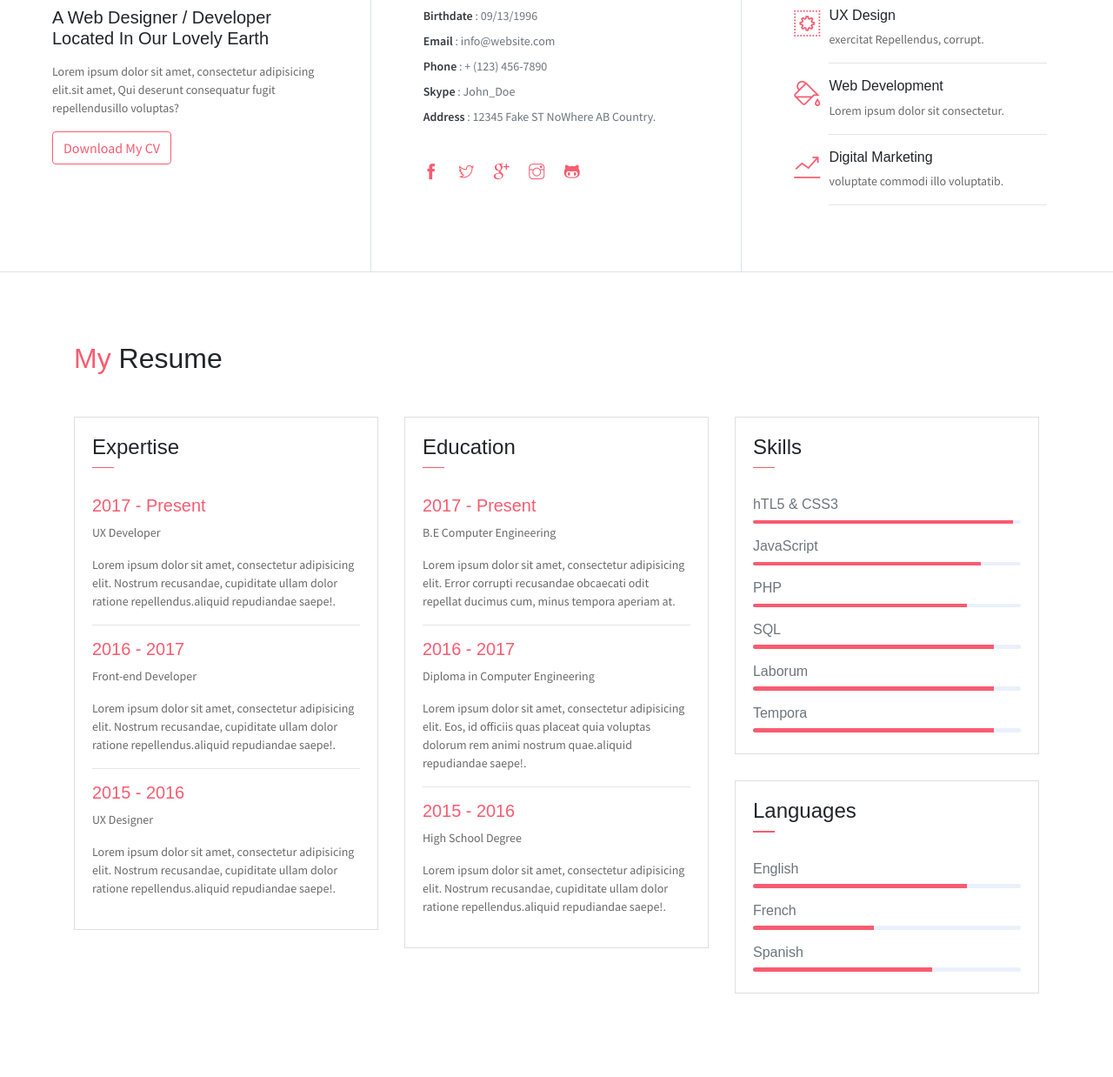
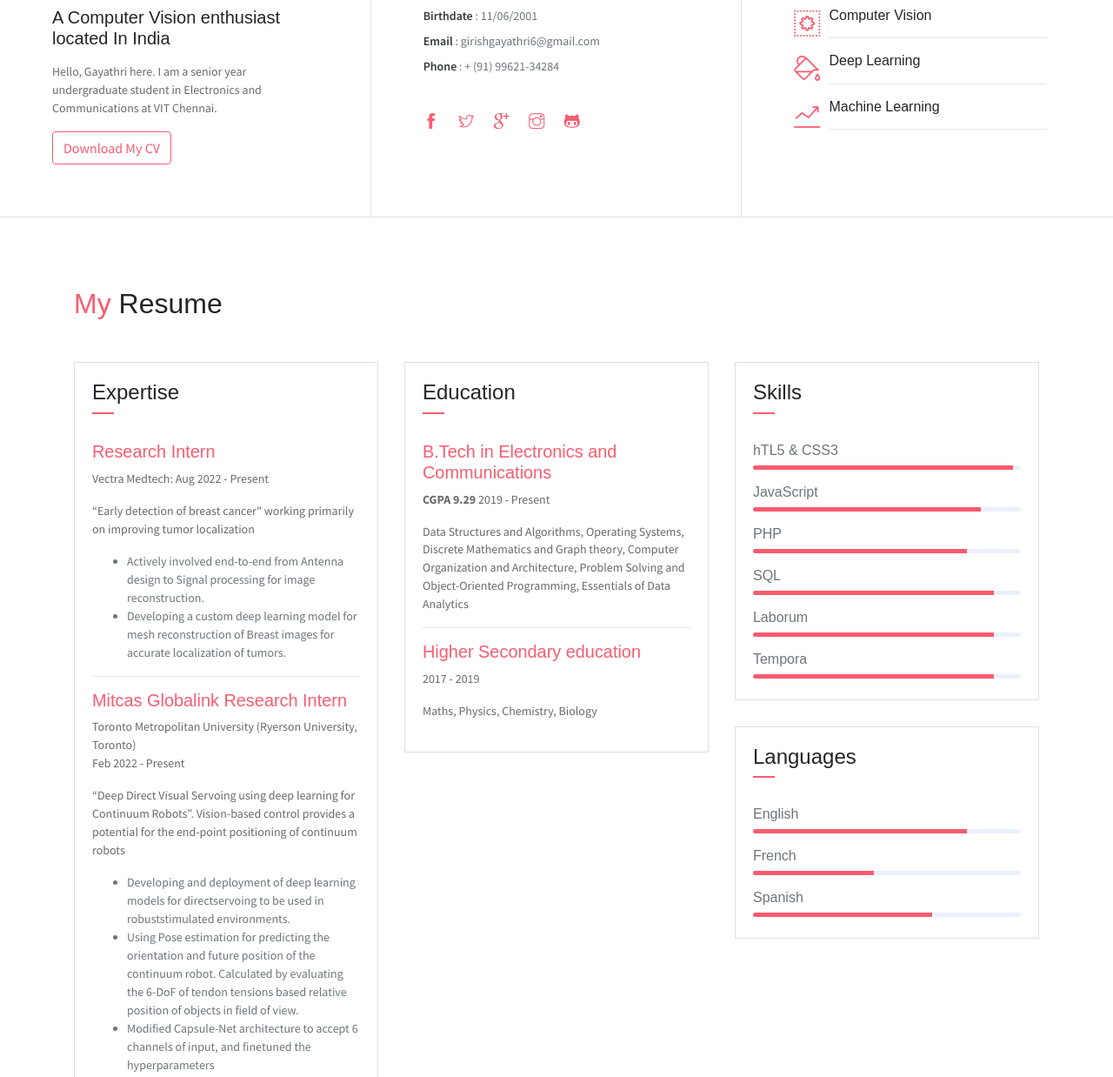
Before and after one commit to fyellow/WebsitePortfolio, a plain HTML site: page index.html in a window 1280 px wide. Shown: the part 860-2098 px from the top of the page at 87% size. Drawn offline with Linux system fonts and the light colour scheme; some packages are replaced by stand-ins of ours; some icons are missing.

Commit message:
Some Msg

```diff
--- a/index.html
+++ b/index.html
@@ -5,7 +5,7 @@
     <meta name="viewport" content="width=device-width, initial-scale=1, shrink-to-fit=no">
     <meta name="description" content="Start your development with JohnDoe landing page.">
     <meta name="author" content="Devcrud">
-    <title>JohnDoe Landing page | Free Bootstrap 4.3.x landing page</title>
+    <title>Gayathri Girish's Portfolio</title>
     <!-- font icons -->
     <link rel="stylesheet" href="assets/vendors/themify-icons/css/themify-icons.css">
     <!-- Bootstrap + JohnDoe main styles -->
@@ -50,8 +50,8 @@
                 <ul class="navbar-nav brand">
                     <img src="assets/imgs/avatar.jpg" alt="" class="brand-img">
                     <li class="brand-txt">
-                        <h5 class="brand-title">John Doe</h5>
-                        <div class="brand-subtitle">Web Designer | Developer</div>
+                        <h5 class="brand-title">Gayathri Girish</h5>
+                        <div class="brand-subtitle">Computer Vision</div>
                     </li>
                 </ul>
                 <ul class="navbar-nav ml-auto">
@@ -73,19 +73,18 @@
             <div class="col-lg-4 about-card">
                 <h3 class="font-weight-light">Who am I ?</h3>
                 <span class="line mb-5"></span>
-                <h5 class="mb-3">A Web Designer / Developer Located In Our Lovely Earth</h5>
-                <p class="mt-20">Lorem ipsum dolor sit amet, consectetur adipisicing elit.sit amet, Qui deserunt consequatur fugit repellendusillo voluptas?</p>
+                <h5 class="mb-3">A Computer Vision enthusiast located In India</h5>
+                <p class="mt-20">Hello, Gayathri here. I am a senior year undergraduate student in Electronics and Communications at VIT Chennai.</p>
                 <button class="btn btn-outline-danger"><i class="icon-down-circled2 "></i>Download My CV</button>
             </div>
             <div class="col-lg-4 about-card">
                 <h3 class="font-weight-light">Personal Info</h3>
                 <span class="line mb-5"></span>
                 <ul class="mt40 info list-unstyled">
-                    <li><span>Birthdate</span> : 09/13/1996</li>
-                    <li><span>Email</span> : info@website.com</li>
-                    <li><span>Phone</span> : + (123) 456-7890</li>
-                    <li><span>Skype</span> : John_Doe </li>
-                    <li><span>Address</span> :  12345 Fake ST NoWhere AB Country.</li>
+                    <li><span>Birthdate</span> : 11/06/2001</li>
+                    <li><span>Email</span> : girishgayathri6@gmail.com</li>
+                    <li><span>Phone</span> : + (91) 99621-34284</li>
+
                 </ul>
                 <ul class="social-icons pt-3">
                     <li class="social-item"><a class="social-link" href="#"><i class="ti-facebook" aria-hidden="true"></i></a></li>
@@ -101,24 +100,24 @@
                 <div class="row">
                     <div class="col-1 text-danger pt-1"><i class="ti-widget icon-lg"></i></div>
                     <div class="col-10 ml-auto mr-3">
-                        <h6>UX Design</h6>
-                        <p class="subtitle"> exercitat Repellendus,  corrupt.</p>
+                        <h6>Computer Vision</h6>
+
                         <hr>
                     </div>
                 </div>
                 <div class="row">
                     <div class="col-1 text-danger pt-1"><i class="ti-paint-bucket icon-lg"></i></div>
                     <div class="col-10 ml-auto mr-3">
-                        <h6>Web Development</h6>
-                        <p class="subtitle">Lorem ipsum dolor sit consectetur.</p>
+                        <h6>Deep Learning</h6>
+                        <!--p class="subtitle">Lorem ipsum dolor sit consectetur.</p> -->
                         <hr>
                     </div>
                 </div>
                 <div class="row">
                     <div class="col-1 text-danger pt-1"><i class="ti-stats-up icon-lg"></i></div>
                     <div class="col-10 ml-auto mr-3">
-                        <h6>Digital Marketing</h6>
-                        <p class="subtitle">voluptate commodi illo voluptatib.</p>
+                        <h6>Machine Learning</h6>
+
                         <hr>
                     </div>
                 </div>
@@ -140,17 +139,48 @@
                             </div>
                         </div>
                         <div class="card-body">
-                            <h6 class="title text-danger">2017 - Present</h6>
-                            <P>UX Developer</P>
-                            <P class="subtitle">Lorem ipsum dolor sit amet, consectetur adipisicing elit. Nostrum recusandae, cupiditate ullam dolor ratione repellendus.aliquid repudiandae saepe!.</P>
+                            <h6 class="title text-danger">Research Intern  </h6>
+                            <P>Vectra Medtech: Aug 2022 - Present </P>
+
+                            <P class="subtitle">“Early detection of breast cancer" working primarily on improving tumor localization</P>
+                            <ul>
+                                <li> Actively involved end-to-end from Antenna design to Signal processing for image reconstruction. </li>
+                                <li>Developing a custom deep learning model for mesh reconstruction of Breast images for accurate localization of
+                                    tumors.</li>
+                            </ul>
                             <hr>
-                            <h6 class="title text-danger">2016 - 2017</h6>
-                            <P>Front-end Developer</P>
-                            <P class="subtitle">Lorem ipsum dolor sit amet, consectetur adipisicing elit. Nostrum recusandae, cupiditate ullam dolor ratione repellendus.aliquid repudiandae saepe!.</P>
+                            <h6 class="title text-danger">Mitcas Globalink Research Intern  </h6>
+                            <P> Toronto Metropolitan University (Ryerson University, Toronto) <br> Feb 2022 - Present</P>
+                            <P class="subtitle">“Deep Direct Visual Servoing using deep learning for Continuum Robots”. Vision-based control provides a potential
+                                for the end-point positioning of continuum robots</P>
+                                <ul>
+                                    <li>Developing and deployment of deep learning models for directservoing to be used in robuststimulated environments. </li>
+                                    <li>Using Pose estimation for predicting the orientation and future position of the continuum robot. Calculated by
+                                        evaluating the 6-DoF of tendon tensions based relative position of objects in field of view.</li>
+                                    <li>Modified Capsule-Net architecture to accept 6 channels of input, and finetuned the hyperparameters</li>
+                                </ul>
                             <hr>
-                            <h6 class="title text-danger">2015 - 2016</h6>
-                            <P>UX Designer</P>
-                            <P class="subtitle">Lorem ipsum dolor sit amet, consectetur adipisicing elit. Nostrum recusandae, cupiditate ullam dolor ratione repellendus.aliquid repudiandae saepe!.</P>
+                            <h6 class="title text-danger">PRISM Research Intern </h6>
+                            <P>Samsung Electronics: May 2021 – Jan 2022</P>
+                            <P class="subtitle">AI based MultiFrame(Burst) synthetic data generation for reflection removal</P>
+                            <ul>
+                                <li>Implemented Synthetic data generation methods for multi-Image based methods, based on modelling of handshake
+                                    motions and object motions.</li>
+                                <li>Successfully generated synthetic images with reflections using a Generative Adversarial Network (GAN) architecture</li>
+
+                            </ul>
+                            <hr>
+                            <h6 class="title text-danger">Research and Development Intern </h6>
+                            <P>EcholTech Ptd,Singapore: Sept 2021 – April 2022</P>
+                            <P class="subtitle">“ARATV- TIR” a tunnel inspection robot</P>
+                            <ul>
+                                <li>Researched and implemented on Object detection of various signs boards and anomalies such as variable sized
+                                    signboards for caution and emergency exits</li>
+                                <li>Modified YOLO v5 architecture trained on a custom dataset and deployed in real time sign detection scenarios</li>
+
+                            </ul>
+
+
                         </div>
                     </div>
                 </div>
@@ -163,21 +193,20 @@
                             </div>
                         </div>
                         <div class="card-body">
-                            <h6 class="title text-danger">2017 - Present</h6>
-                            <P>B.E Computer Engineering</P>
-                            <P class="subtitle">Lorem ipsum dolor sit amet, consectetur adipisicing elit. Error corrupti recusandae obcaecati odit repellat ducimus cum, minus tempora aperiam at.</P>
+                            <h6 class="title text-danger">B.Tech in Electronics and Communications</h6>
+                            <P> <b>CGPA 9.29</b> 2019 - Present </P>
+                            <P class="subtitle">Data Structures and Algorithms, Operating Systems, Discrete Mathematics and Graph theory, Computer
+                                Organization and Architecture, Problem Solving and Object-Oriented Programming, Essentials of Data Analytics</P>
+
                             <hr>
-                            <h6 class="title text-danger">2016 - 2017</h6>
-                            <P>Diploma in Computer Engineering</P>
-                            <P class="subtitle">Lorem ipsum dolor sit amet, consectetur adipisicing elit. Eos, id officiis quas placeat quia voluptas dolorum rem animi nostrum quae.aliquid repudiandae saepe!.</P>
-                            <hr>
-                            <h6 class="title text-danger">2015 - 2016</h6>
-                            <P>High School Degree</P>
-                            <P class="subtitle">Lorem ipsum dolor sit amet, consectetur adipisicing elit. Nostrum recusandae, cupiditate ullam dolor ratione repellendus.aliquid repudiandae saepe!.</P>
+                            <h6 class="title text-danger">Higher Secondary education </h6>
+                            <P>2017 - 2019</P>
+                            <P class="subtitle">Maths, Physics, Chemistry, Biology</P>
 
                         </div>
                     </div>
                 </div>
+
                 <div class="col-lg-4">
                     <div class="card">
                        <div class="card-header">
```
